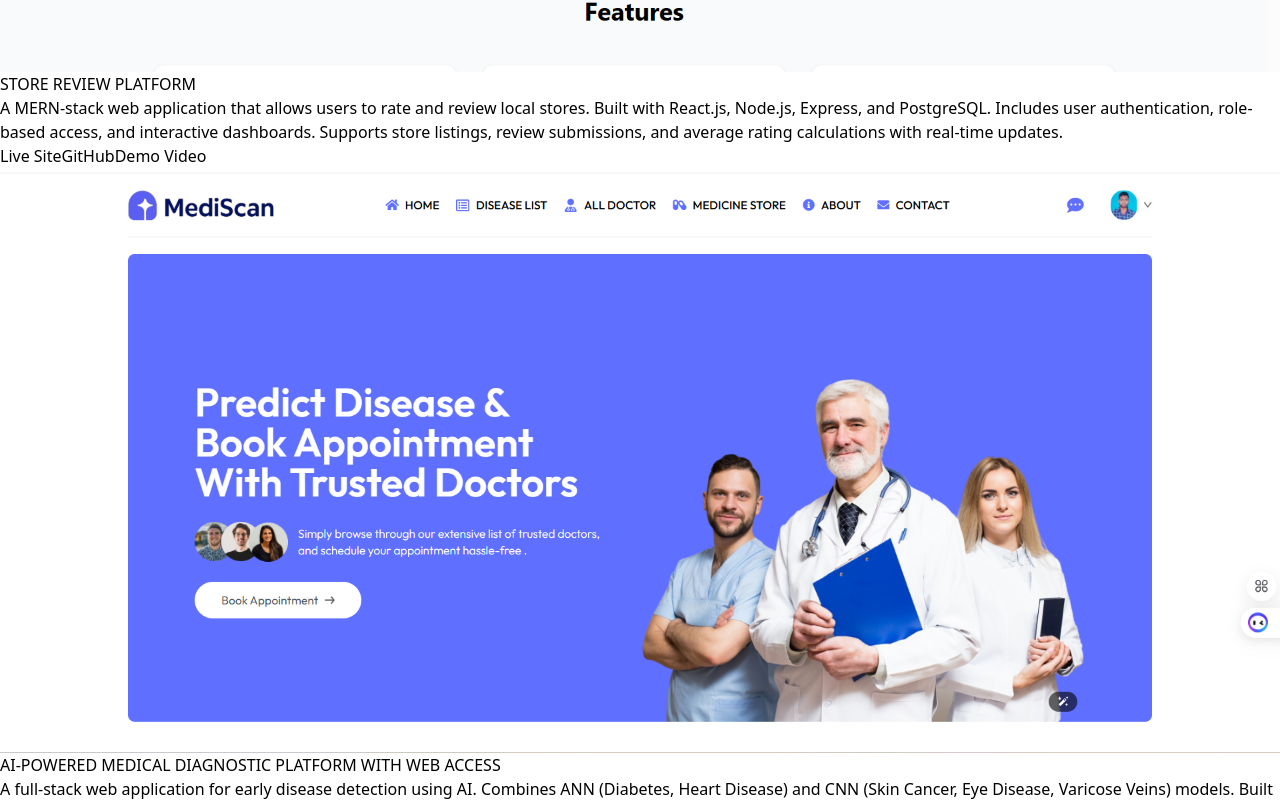
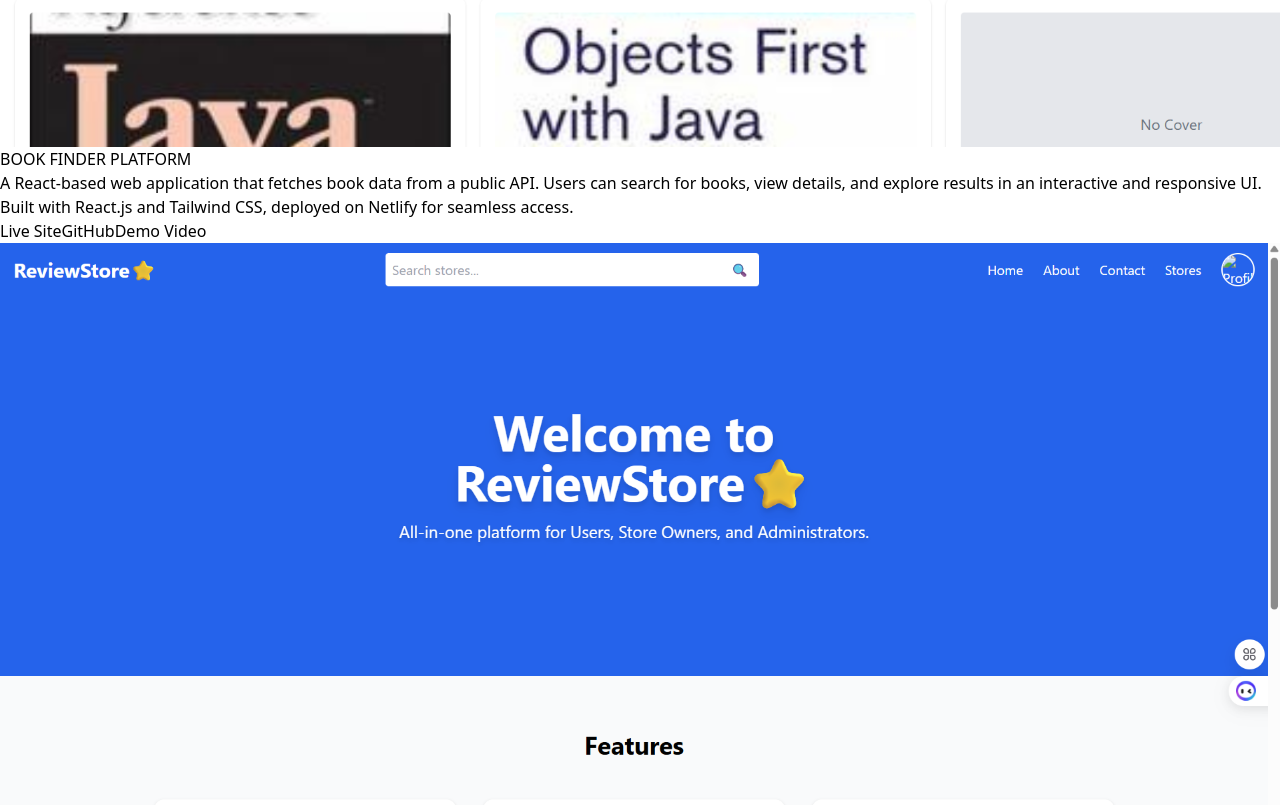
Before and after one commit to himanshusaini16/Himanshu-Saini-Portfolio, a React (Vite) app: page / in a window 1280 px wide. Shown: the part 2812-3617 px from the top of the page. Built offline with nearby package versions, Linux system fonts and the light colour scheme.

Commit message:
project & certificate add

```diff
--- a/src/components/Certificates.jsx
+++ b/src/components/Certificates.jsx
@@ -2,6 +2,10 @@
 
 export const Certificates = () => {
   const certificates = [
+     {
+      title: "CRM 101: Fundamentals – Enjay IT Solutions (Sangam CRM)",
+      image: "/project/CRM.jpg",
+    },
     {
       title: "Walmart USA Advanced Software Engineering Virtual Experience",
       image: "/project/Walmart.jpg",
--- a/src/components/Project.jsx
+++ b/src/components/Project.jsx
@@ -1,5 +1,14 @@
 export const Project = () => {
   const projects = [
+    {
+      title: "BOOK FINDER PLATFORM",
+      description:
+        "A React-based web application that fetches book data from a public API. Users can search for books, view details, and explore results in an interactive and responsive UI. Built with React.js and Tailwind CSS, deployed on Netlify for seamless access.",
+      image: "/project/book.png",
+      liveLink: "https://taskbookfinder.netlify.app/",
+      githubLink: "https://github.com/himanshusaini16/Book-Finder",
+      videoLink: "https://youtu.be/uzXFc0M17co",
+    },
     {
       title: "STORE REVIEW PLATFORM",
       description:
```
